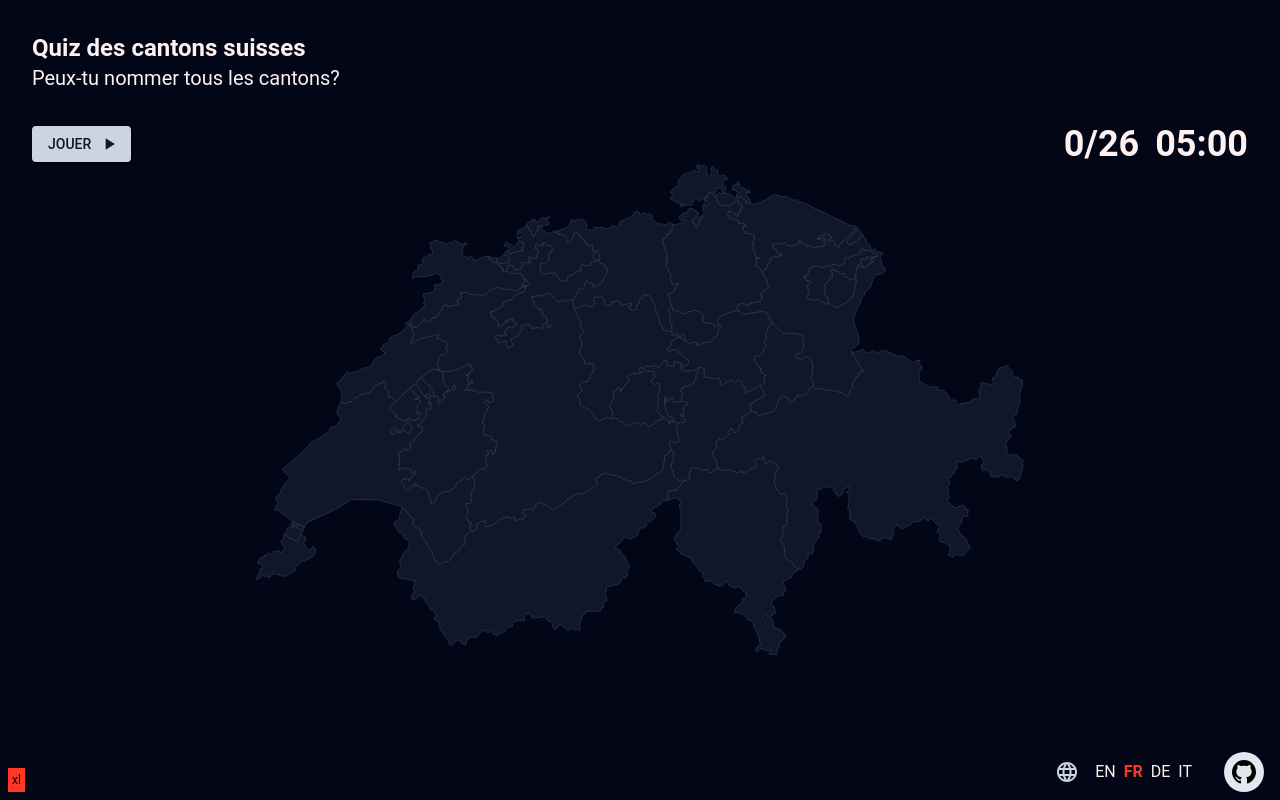
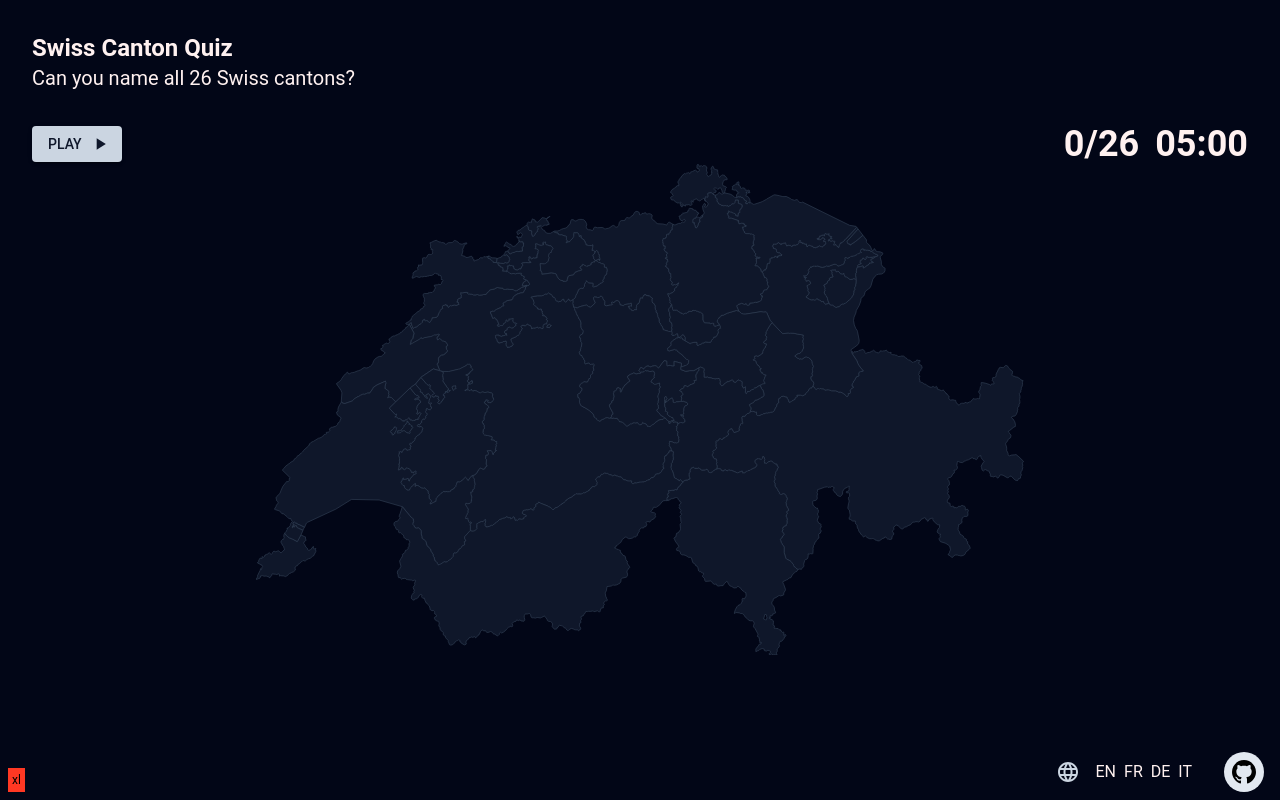
Before and after one commit to Meuss/swiss-cantons-quiz, a React (Vite) app: page / in a window 1280 px wide. Built offline with nearby package versions, Linux system fonts and the light colour scheme.

Commit message:
🌐 browser language detect

```diff
--- a/src/i18n.js
+++ b/src/i18n.js
@@ -1,5 +1,6 @@
 import i18n from "i18next";
 import { initReactI18next } from "react-i18next";
+import LanguageDetector from "i18next-browser-languagedetector";
 import tEn from "./locales/en/en.json";
 import tFr from "./locales/fr/fr.json";
 import tDe from "./locales/de/de.json";
@@ -21,6 +22,9 @@ const resources = {
 };
 
 i18n
+  // https://github.com/i18next/i18next-browser-languageDetector
+  .use(LanguageDetector)
+  // pass the i18n instance to react-i18next
   .use(initReactI18next)
   // https://www.i18next.com/overview/configuration-options
   .init({
```
